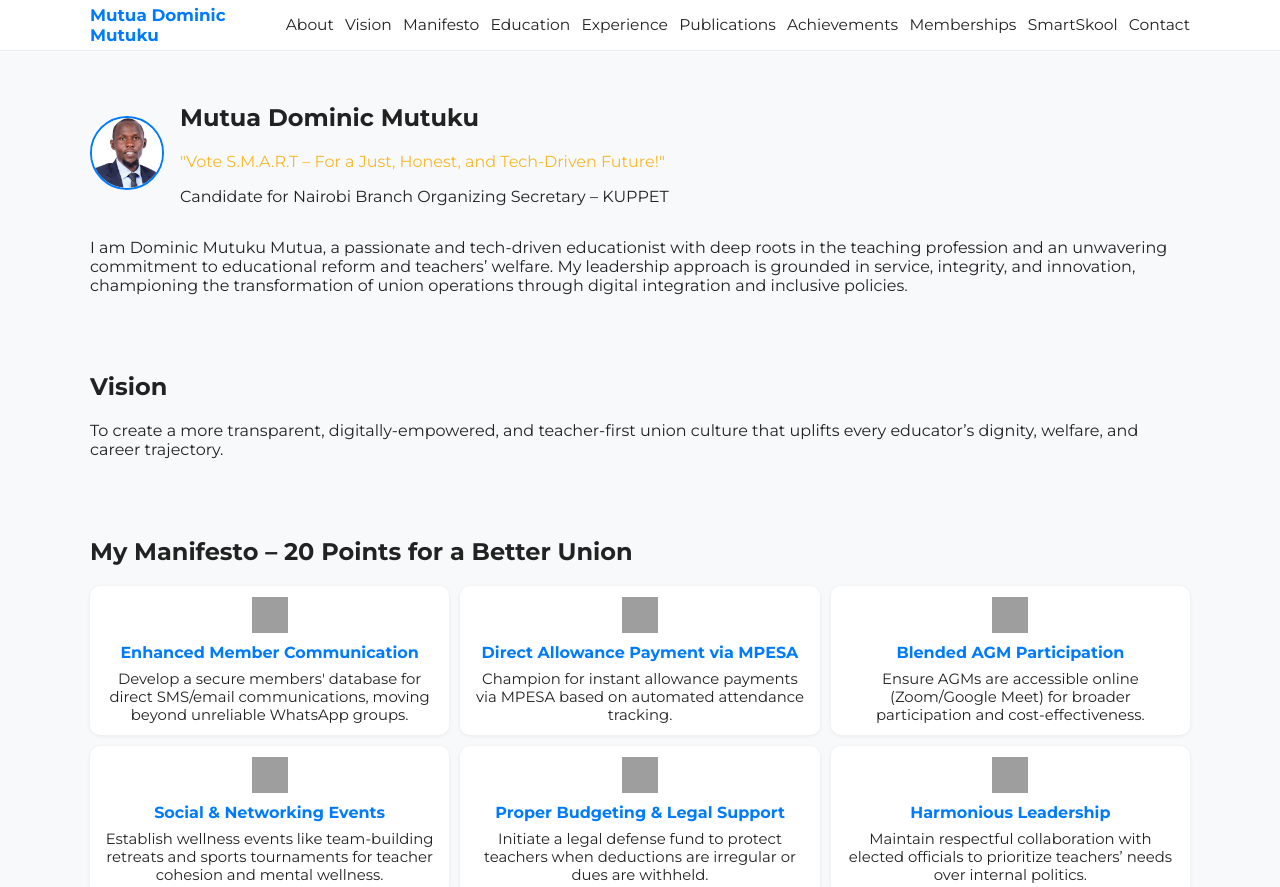
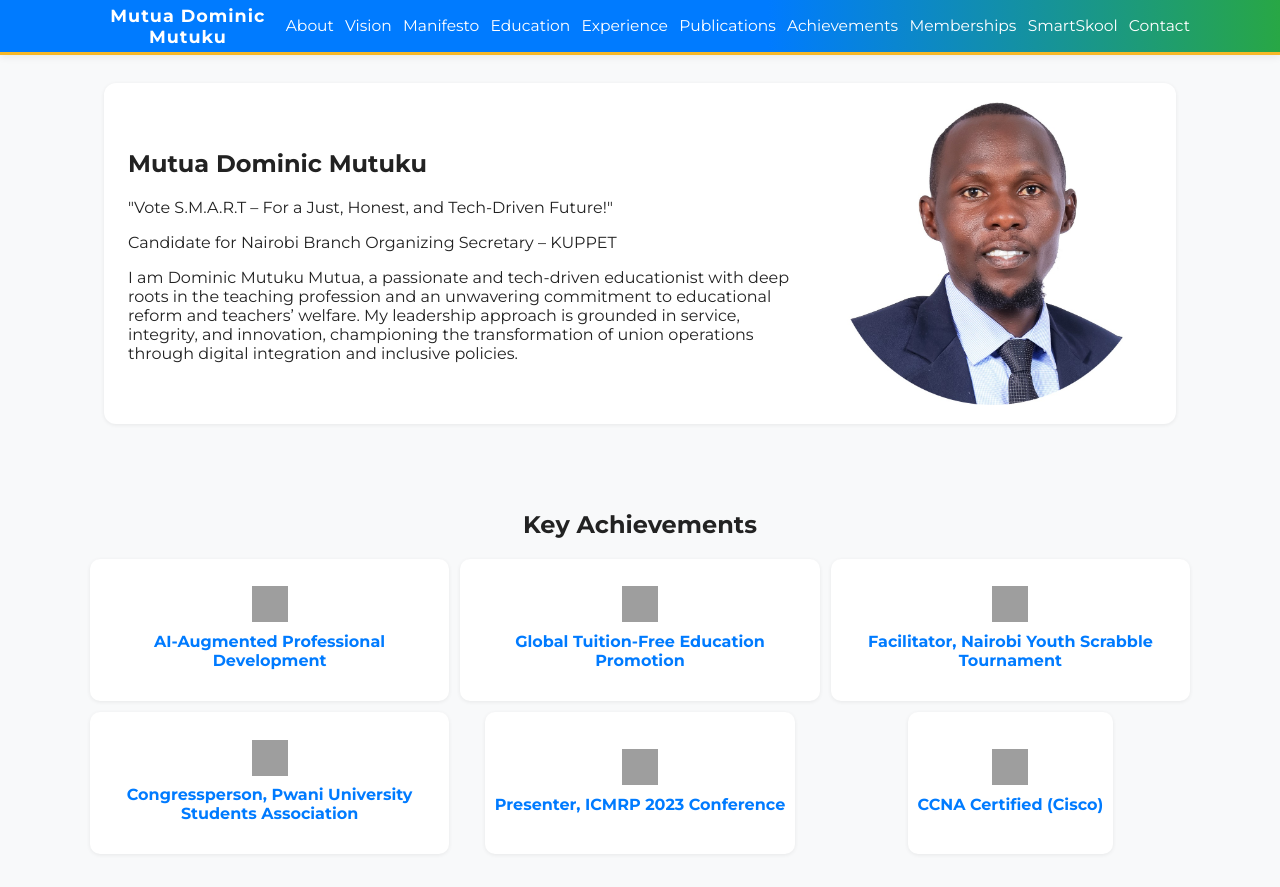
Before and after one commit to devmaina/domic-mutuku-mutua, a plain HTML site: page index.html in a window 1280 px wide. Shown: the top 887 px of the page. Drawn offline with Linux system fonts and the light colour scheme; grey boxes are pictures that could not be loaded.

Commit message:
add new ui material

```diff
--- a/index.html
+++ b/index.html
@@ -37,22 +37,51 @@
     </nav>
     <main class="container">
         <section id="about" class="section">
-            <div class="section-header">
-                <img src="mutua.jpg" alt="Mutua Dominic Mutuku" class="section-img">
-                <div>
+            <div class="section-flex">
+                <div class="section-content">
                     <h1>Mutua Dominic Mutuku</h1>
                     <p class="slogan">"Vote S.M.A.R.T – For a Just, Honest, and Tech-Driven Future!"</p>
                     <p>Candidate for Nairobi Branch Organizing Secretary – KUPPET</p>
+                    <p>I am Dominic Mutuku Mutua,
+                        a passionate and tech-driven educationist with deep roots in the
+                        teaching profession and an unwavering commitment to educational
+                        reform and teachers’ welfare. My leadership approach is grounded
+                         in service, integrity, and innovation, championing the
+                         transformation of union operations through digital
+                         integration and inclusive policies.</p>
                 </div>
+                <img src="mutua.jpg" alt="Mutua Dominic Mutuku" class="section-img-large">
             </div>
-            <p>I am Dominic Mutuku Mutua, a passionate and tech-driven educationist with deep roots in the teaching profession and an unwavering commitment to educational reform and teachers’ welfare. My leadership approach is grounded in service, integrity, and innovation, championing the transformation of union operations through digital integration and inclusive policies.</p>
         </section>
+<section id="achievements" class="section">
+            <h2>Key Achievements</h2>
+            <div class="card-grid">
+                <div class="card"><img src="https://img.icons8.com/ios-filled/50/007BFF/prize.png" alt="AI"><h3>AI-Augmented Professional Development</h3></div>
+                <div class="card"><img src="https://img.icons8.com/ios-filled/50/007BFF/prize.png" alt="Award"><h3>Global Tuition-Free Education Promotion</h3></div>
+                <div class="card"><img src="https://img.icons8.com/ios-filled/50/007BFF/prize.png" alt="Scrabble"><h3>Facilitator, Nairobi Youth Scrabble Tournament</h3></div>
+                <div class="card"><img src="https://img.icons8.com/ios-filled/50/007BFF/prize.png" alt="Congress"><h3>Congressperson, Pwani University Students Association</h3></div>
+                <div class="card"><img src="https://img.icons8.com/ios-filled/50/007BFF/prize.png" alt="Presenter"><h3>Presenter, ICMRP 2023 Conference</h3></div>
+                <div class="card"><img src="https://img.icons8.com/ios-filled/50/007BFF/prize.png" alt="CCNA"><h3>CCNA Certified (Cisco)</h3></div>
+            </div>
+        </section>
+
         <section id="vision" class="section">
-            <h2>Vision</h2>
-            <p>To create a more transparent, digitally-empowered, and teacher-first union culture that uplifts every educator’s dignity, welfare, and career trajectory.</p>
+            <div class="section-flex">
+                <div class="section-content">
+                    <h2>Vision</h2>
+                    <p>To create a more transparent, digitally-empowered, and teacher-first union culture that uplifts every educator’s dignity, welfare, and career trajectory.</p>
+                </div>
+                <img src="https://images.unsplash.com/photo-1464983953574-0892a716854b?auto=format&fit=crop&w=800&q=80" alt="Vision" class="section-img-large">
+            </div>
         </section>
         <section id="manifesto" class="section">
-            <h2>My Manifesto – 20 Points for a Better Union</h2>
+            <div class="section-flex">
+                <div class="section-content">
+                    <h2>My Manifesto – 20 Points for a Better Union</h2>
+                    <p>My manifesto is anchored on Specific, Measurable, Achievable, Relevant, and Timely (S.M.A.R.T) commitments that center on teacher welfare, transparency, digital transformation, and service-oriented unionism.</p>
+                </div>
+                <img src="https://images.unsplash.com/photo-1506744038136-46273834b3fb?auto=format&fit=crop&w=800&q=80" alt="Manifesto" class="section-img-large">
+            </div>
             <div class="card-grid">
                 <div class="card"><img src="https://img.icons8.com/ios-filled/50/007BFF/database.png" alt="Database"><h3>Enhanced Member Communication</h3><p>Develop a secure members' database for direct SMS/email communications, moving beyond unreliable WhatsApp groups.</p></div>
                 <div class="card"><img src="https://img.icons8.com/ios-filled/50/007BFF/money-transfer.png" alt="MPESA"><h3>Direct Allowance Payment via MPESA</h3><p>Champion for instant allowance payments via MPESA based on automated attendance tracking.</p></div>
@@ -102,17 +131,7 @@
                 <div class="card"><img src="https://img.icons8.com/ios-filled/50/007BFF/open-book--v2.png" alt="Publication"><h3>Multimedia Math Memes in Classrooms</h3><p><a href="https://doi.org/10.15379/ijmst.v10i1.2691" target="_blank">Read</a></p></div>
             </div>
         </section>
-        <section id="achievements" class="section">
-            <h2>Key Achievements</h2>
-            <div class="card-grid">
-                <div class="card"><img src="https://img.icons8.com/ios-filled/50/007BFF/prize.png" alt="AI"><h3>AI-Augmented Professional Development</h3></div>
-                <div class="card"><img src="https://img.icons8.com/ios-filled/50/007BFF/prize.png" alt="Award"><h3>Global Tuition-Free Education Promotion</h3></div>
-                <div class="card"><img src="https://img.icons8.com/ios-filled/50/007BFF/prize.png" alt="Scrabble"><h3>Facilitator, Nairobi Youth Scrabble Tournament</h3></div>
-                <div class="card"><img src="https://img.icons8.com/ios-filled/50/007BFF/prize.png" alt="Congress"><h3>Congressperson, Pwani University Students Association</h3></div>
-                <div class="card"><img src="https://img.icons8.com/ios-filled/50/007BFF/prize.png" alt="Presenter"><h3>Presenter, ICMRP 2023 Conference</h3></div>
-                <div class="card"><img src="https://img.icons8.com/ios-filled/50/007BFF/prize.png" alt="CCNA"><h3>CCNA Certified (Cisco)</h3></div>
-            </div>
-        </section>
+
         <section id="memberships" class="section">
             <h2>Membership in Certified Bodies</h2>
             <div class="card-grid">
@@ -122,14 +141,14 @@
             </div>
         </section>
         <section id="project-smartskool" class="section">
-            <h2>Featured Project: SmartSkool.click</h2>
-            <div class="card-grid">
-                <div class="card">
-                    <img src="https://via.placeholder.com/400x200/007BFF/FFFFFF?text=SmartSkool.click" alt="SmartSkool.click">
+            <div class="section-flex">
+                <div class="section-content">
+                    <h2>Featured Project: SmartSkool.click</h2>
                     <h3>SmartSkool.click</h3>
                     <p>Dominic is spearheading the development of <strong>SmartSkool.click</strong>, an innovative educational app poised to revolutionize learning.</p>
                     <a href="https://smartskool.click" target="_blank" class="btn">Learn More</a>
                 </div>
+                <img src="https://images.unsplash.com/photo-1519389950473-47ba0277781c?auto=format&fit=crop&w=800&q=80" alt="SmartSkool Project" class="section-img-large">
             </div>
         </section>
         <section id="hobbies" class="section">
--- a/style.css
+++ b/style.css
@@ -95,13 +95,14 @@ footer.section {
   margin-top: 0.7rem;
 }
 .navbar {
-  background: #fff;
-  border-bottom: 1px solid #eee;
+  background: linear-gradient(90deg, #007BFF 60%, #28a745 100%);
+  border-bottom: 3px solid #f7b828;
   position: fixed;
   width: 100%;
   z-index: 100;
   top: 0;
   left: 0;
+  box-shadow: 0 2px 8px rgba(0,0,0,0.07);
 }
 .navbar .container {
   display: flex;
@@ -113,8 +114,9 @@ footer.section {
 }
 .navbar .logo {
   font-weight: 700;
-  color: var(--primary);
-  font-size: 1.05rem;
+  color: #fff;
+  font-size: 1.1rem;
+  letter-spacing: 1px;
 }
 .navbar ul {
   list-style: none;
@@ -125,18 +127,16 @@ footer.section {
 }
 .navbar a {
   text-decoration: none;
-  color: var(--text);
+  color: #fff;
   font-weight: 500;
   font-size: 0.97rem;
-  transition: color 0.2s;
+  transition: color 0.2s, border-bottom 0.2s;
+  border-bottom: 2px solid transparent;
+  padding-bottom: 2px;
 }
 .navbar a:hover {
-  color: var(--primary);
-}
-.slogan {
   color: #f7b828;
-  font-size: 1em;
-  margin: 0.1em 0;
+  border-bottom: 2px solid #f7b828;
 }
 @media (max-width: 900px) {
   .card-grid {
@@ -144,6 +144,7 @@ footer.section {
   }
 }
 @media (max-width: 600px) {
+  .navbar { display: none; }
   .navbar .container {
     flex-direction: column;
     align-items: flex-start;
@@ -167,4 +168,61 @@ footer.section {
     height: 50px;
   }
 }
+body, .container, .section, .section-header, .card-grid, .card, .footer, .copyright {
+  text-align: center !important;
+  justify-content: center !important;
+  align-items: center !important;
+}
+.section-header {
+  flex-direction: column !important;
+  gap: 0.5rem !important;
+}
+.card-grid {
+  margin: 0 auto !important;
+}
+.card {
+  margin: 0 auto !important;
+}
 /* --- END REFACTOR --- */
+/* --- IMAGE/CONTENT SIDE-BY-SIDE LAYOUT --- */
+.section-flex {
+  display: flex;
+  flex-direction: row;
+  align-items: center;
+  justify-content: center;
+  width: 80vw;
+  max-width: 1100px;
+  margin: 0 auto 1.5rem auto;
+  gap: 2rem;
+  background: #fff;
+  border-radius: 12px;
+  box-shadow: 0 1px 4px rgba(0,0,0,0.07);
+  padding: 1.2rem 1.5rem;
+}
+.section-flex .section-img-large {
+  width: 320px;
+  max-width: 40vw;
+  border-radius: 10px;
+  object-fit: cover;
+}
+.section-flex .section-content {
+  flex: 1;
+  text-align: left;
+}
+@media (max-width: 900px) {
+  .section-flex {
+    width: 90vw;
+    flex-direction: column-reverse;
+    gap: 1rem;
+    padding: 1rem 0.5rem;
+  }
+  .section-flex .section-img-large {
+    width: 100%;
+    max-width: 90vw;
+    margin-bottom: 0.5rem;
+  }
+  .section-flex .section-content {
+    text-align: center;
+  }
+}
+/* --- END IMAGE/CONTENT SIDE-BY-SIDE LAYOUT --- */
```
